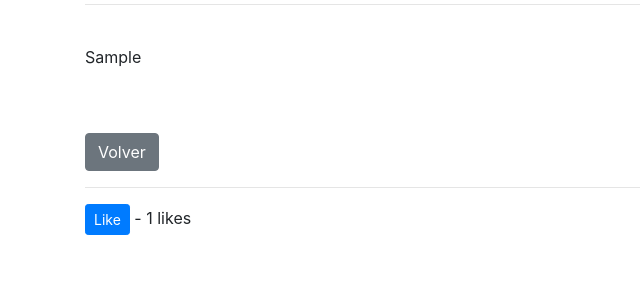
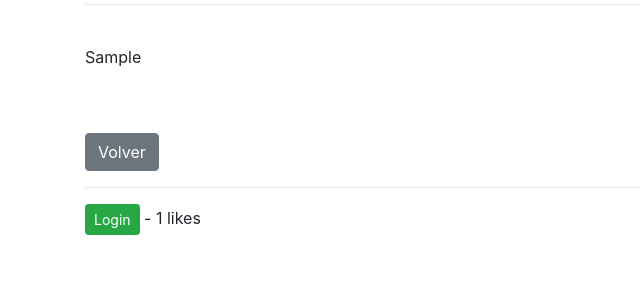
Before and after one commit to SebastianFGarcia/BlogDjango, a Django app: page /post/1 in a window 1280 px wide. Shown: the part 148-448 px from the top of the page, without its empty margins (0-640 px from the left). Run offline with Django 3.2, Linux system fonts and the light colour scheme; tables that the repository leaves empty hold one stand-in row (values such as "Sample post"); some libraries are stand-ins or nearby versions.

Commit message:
Boton de unlike

```diff
--- a/blog/myBlog/templates/Post/show.html
+++ b/blog/myBlog/templates/Post/show.html
@@ -14,8 +14,10 @@
 
 <hr>
 <form action="{% url 'like_post' post.pk %}" method="post">
-    {% csrf_token %}
-    <button type="submit" class="btn btn-sm btn-primary" name='post_id' value="{{ post.id }}">Like</button> - {{total_likes}} likes
+    {% csrf_token %} {% if user.is_authenticated %} {% if liked %}
+
+    <button type="submit" class="btn btn-sm btn-danger" name='post_id' value="{{ post.id }}">UnLike</button> {% else %}
+    <button type="submit" class="btn btn-sm btn-primary" name='post_id' value="{{ post.id }}">Like</button> {% endif %} {% else %}
+    <a class="btn btn-sm btn-success" href="{% url 'login' %}">Login</a> - {% endif %} {{total_likes}} likes
 </form>
-
 {% endblock %}
--- a/blog/myBlog/views.py
+++ b/blog/myBlog/views.py
@@ -20,10 +20,18 @@ class DetallePublicacion(DetailView):
 	template_name = 'Post/show.html'
 	def get_context_data(self, *args, **kwargs):
 		context = super().get_context_data(**kwargs)
+
 		stuff = get_object_or_404(Post, id= self.kwargs['pk'])
 		total_likes = stuff.total_likes()
+
+		liked = False
+		if stuff.likes.filter(id = self.request.user.id).exists():
+			liked = True
+
+
 		context['categorias'] = Categoria.objects.all()
 		context['total_likes'] = total_likes
+		context['liked'] = liked
 		return context
 class CrearPublicacion(CreateView):
 	model = Post
@@ -66,5 +74,11 @@ def CategoriaView(request, pk):
 
 def LikeView(request, pk):
 	post = get_object_or_404(Post, id = request.POST.get('post_id'))
-	post.likes.add(request.user)
+	liked = False
+	if post.likes.filter(id = request.user.id).exists():
+		post.likes.remove(request.user)
+		liked = False
+	else:
+		post.likes.add(request.user)
+		liked = True
 	return HttpResponseRedirect(reverse('detalle-publicacion', args=[str(pk)]))
```
